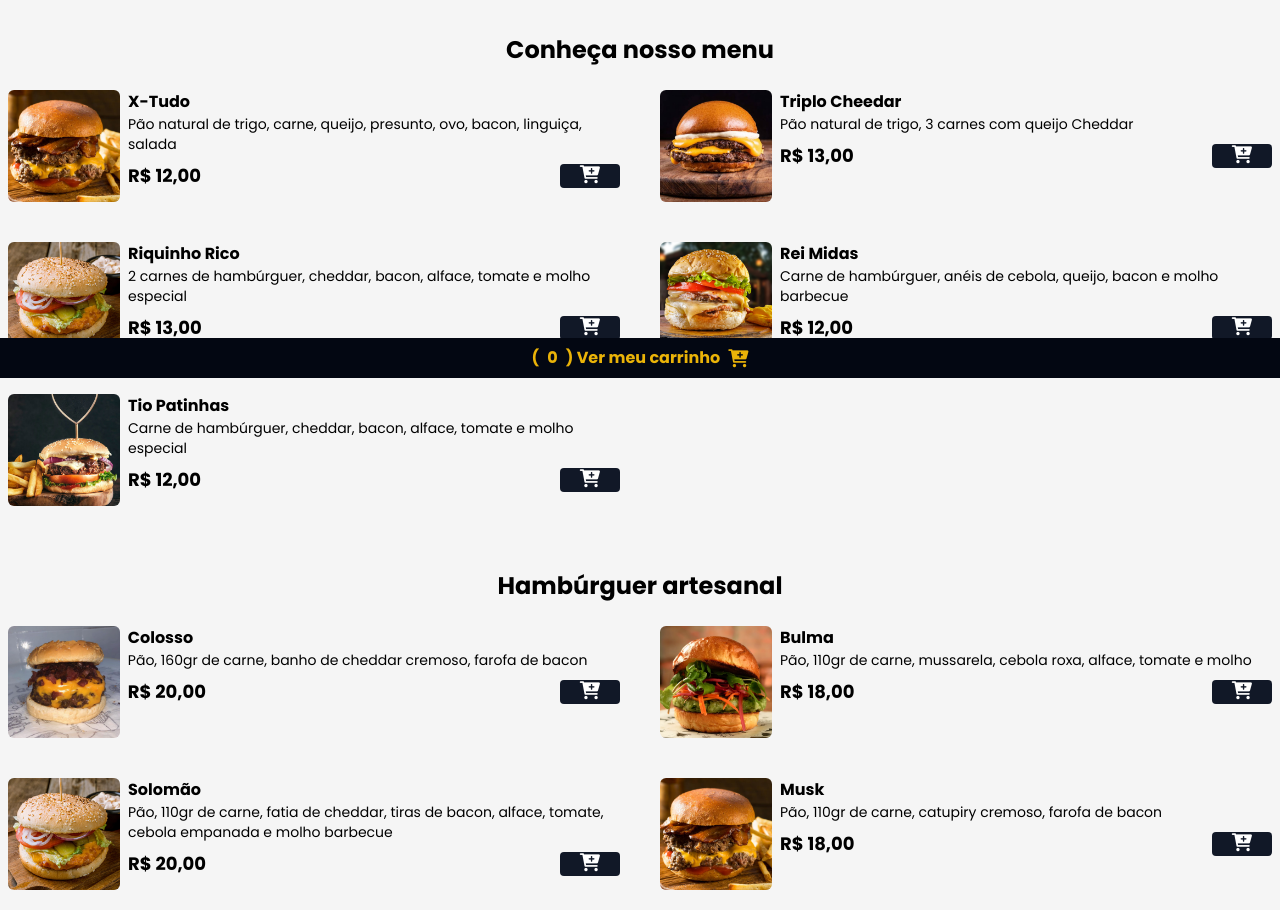
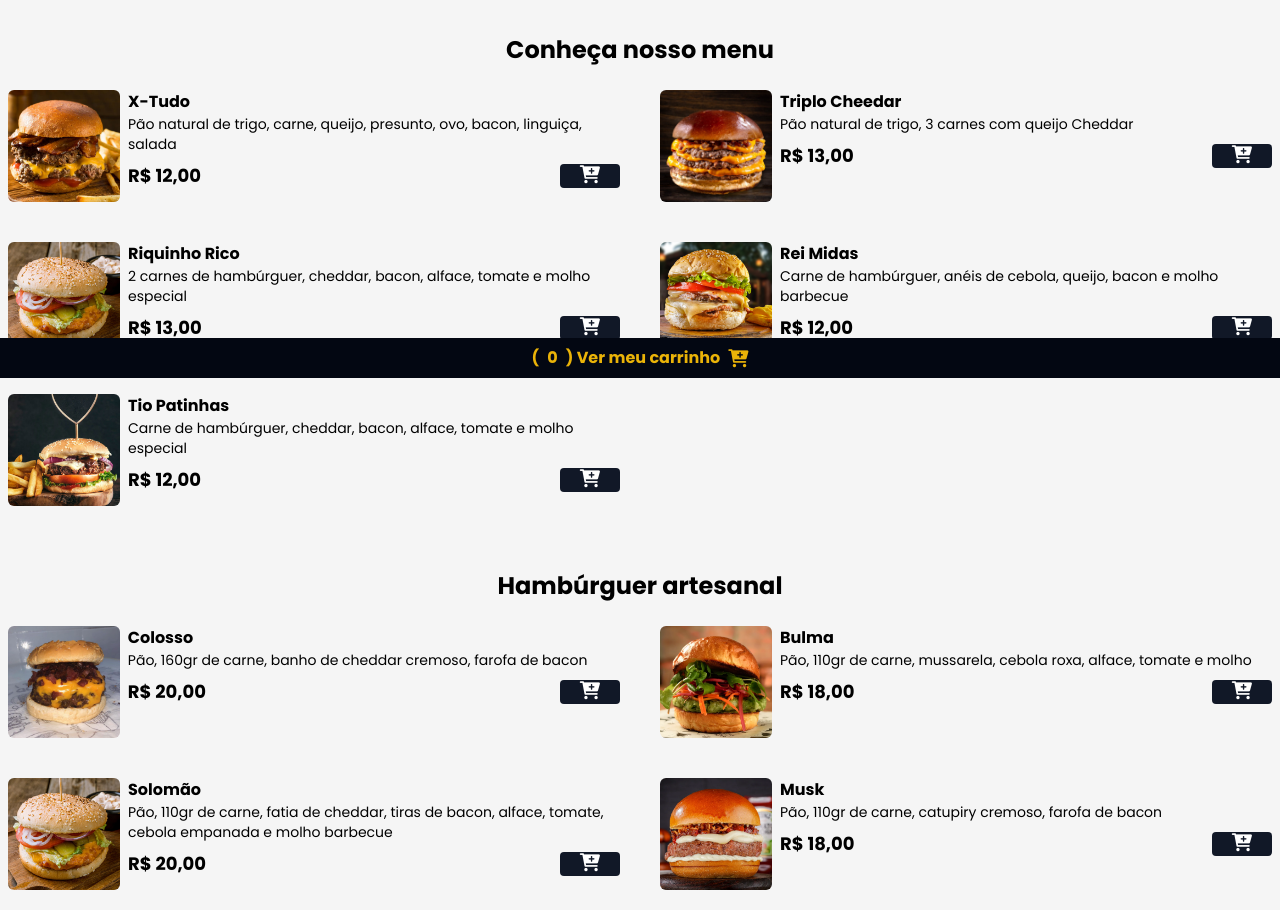
Before and after one commit to AmaralRage/AmaralStudios, a website: page index.html in a window 1280 px wide. Shown: the part 422-1332 px from the top of the page. Drawn offline with nearby package versions, Linux system fonts and the light colour scheme; some packages are replaced by stand-ins of ours; a script that the page names is missing.

Commit message:
ajuste nas imagens

```diff
--- a/index.html
+++ b/index.html
@@ -105,7 +105,7 @@
 
             <!--PRODUTO ITEM-->
             <div class="flex gap-2">
-                <img src="./assets/hamb-3.png" alt="Triplo Cheedar"
+                <img src="./assets/hamburguerCheddar.png" alt="Triplo Cheedar"
                     class="w-28 h-28 rounded-md hover:scale-110 duration-200">
 
                 <div class="w-full">
@@ -255,7 +255,7 @@
             </div>
 
             <div class="flex gap-2">
-                <img src="./assets/hamb-2.png" alt="Musk" class="w-28 h-28 rounded-md hover:scale-110 duration-200">
+                <img src="./assets/hamburguerCatupiry.png" alt="Musk" class="w-28 h-28 rounded-md hover:scale-110 duration-200">
 
                 <div class="w-full">
                     <p class="font-bold">Musk</p>
--- a/script.js
+++ b/script.js
@@ -100,7 +100,7 @@ function addToCart(name, price, image) {
         position: "right",
         stopOnFocus: true,
         style: {
-            background: "#228B22", // Verde
+            background: "#228B22",
         },
     }).showToast();
 
```
Also changed, not shown: assets/hamburguerCatupiry.png (added), assets/hamburguerCheddar.png (added), assets/hamburguerPatinhas.png (added).
